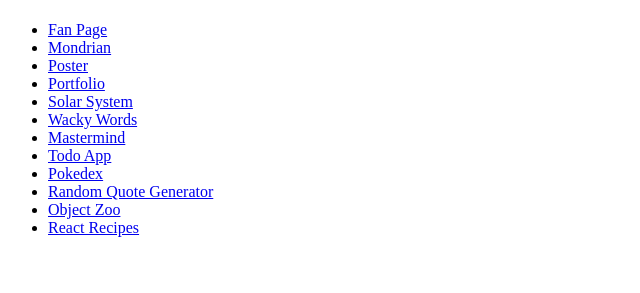
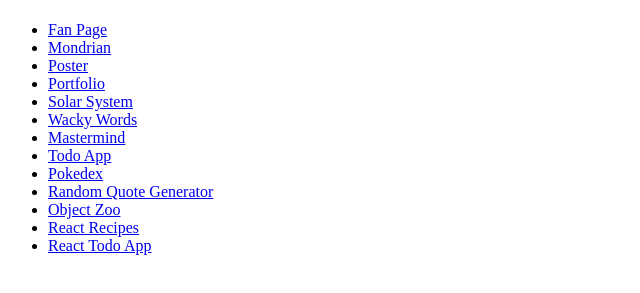
Before and after one commit to Maydm/maydm.github.io, a plain HTML site: page index.html in a window 1280 px wide. Shown: the part 59-352 px from the top of the page, without its empty margins (0-640 px from the left). Drawn offline with Linux system fonts and the light colour scheme.

Commit message:
add: link to react-todo

```diff
--- a/index.html
+++ b/index.html
@@ -19,6 +19,7 @@
       <li><a href="/quote-generator">Random Quote Generator</a></li>
       <li><a href="/object-zoo">Object Zoo</a></li>
       <li><a href="/react-recipes/">React Recipes</a></li>
+      <li><a href="/react-todo/">React Todo App</a></li>
     </ul>
   </body>
 </html>
```
